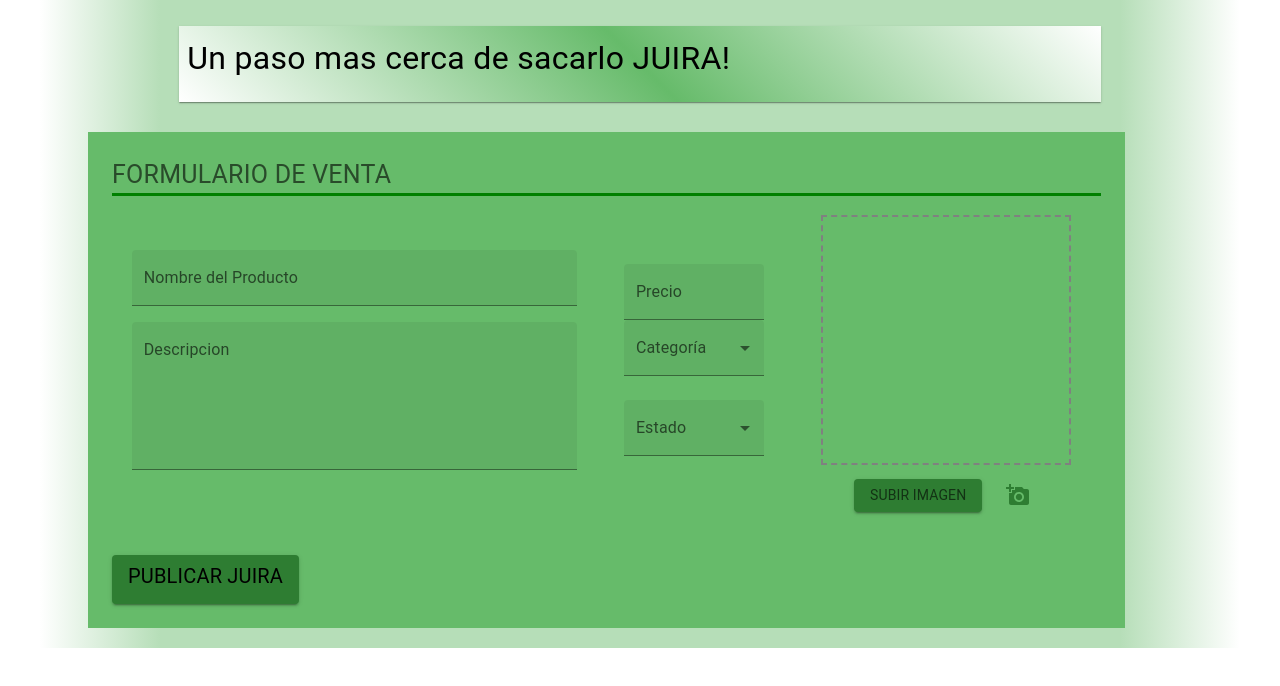
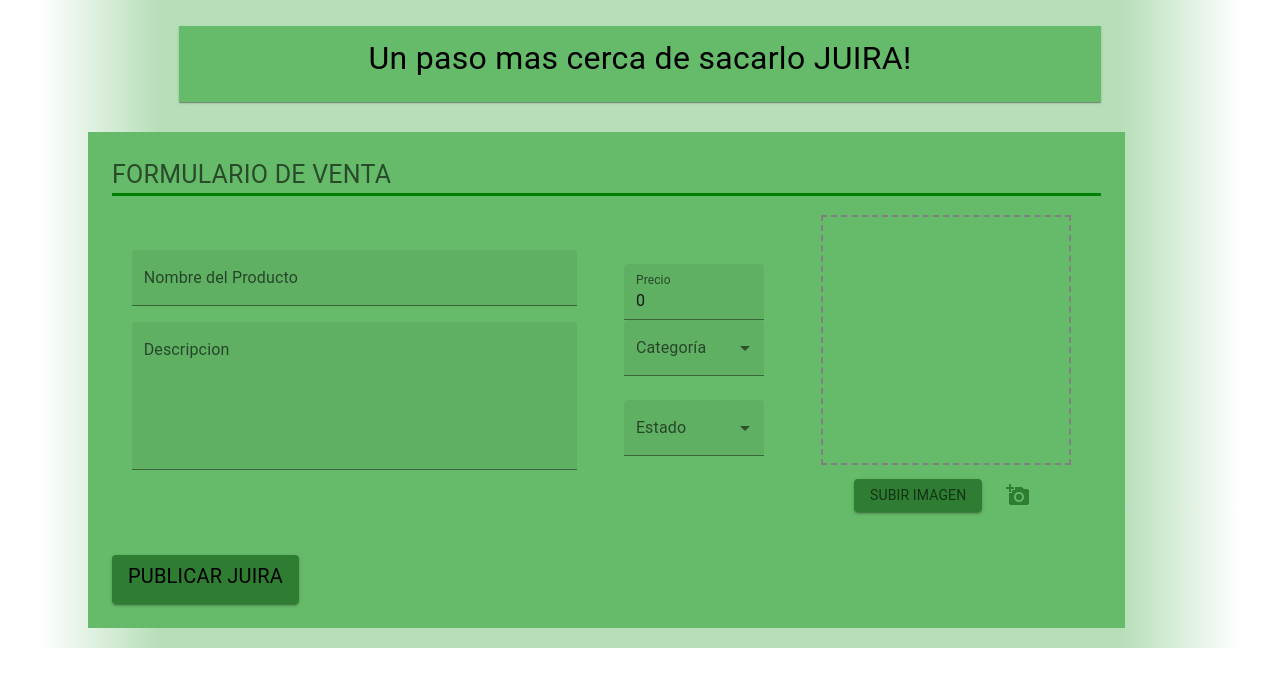
Before and after one commit to jdcm182/PF-Henry-PT07G06-FRONT, a React (Create React App) app in the folder juira/: page /juira/sell in a window 1280 px wide. Shown: the top 686 px of the page. Built offline with nearby package versions, Linux system fonts and the light colour scheme.

Commit message:
Falta handle err y arreglas seteo en cond y cate

```diff
--- a/juira/src/components/SellorEditProduct/SellForm.jsx
+++ b/juira/src/components/SellorEditProduct/SellForm.jsx
@@ -41,6 +41,7 @@ function validate(data) {
 export default function SellForm() {
 
   const categories= useSelector(state=>state.categories)
+  const nameCategories=categories?.map((c)=>c.name)
   const dispatch=useDispatch()
 
   const [error, setError]=useState({})
@@ -85,8 +86,18 @@ export default function SellForm() {
 
 
   const handleOnChange=(e)=>{
+    if (e.target.name === "precio") {
+      setData({
+        ...data,
+        [e.target.name]: Number(e.target.value),
+      });}
+
     setData({...data,
-      [e.target.name]:e.target.value})
+      [e.target.name]:e.target.value}
+      )
+
+      console.log(data)
+
 
       setError(
         validate({...data,
@@ -98,7 +109,13 @@ export default function SellForm() {
 
 
   let handleOnSubmit=(e)=> {
-    // dispatch(publishProd(data))
+
+    // if (Object.values(error).length > 0 || data.name.length===0)
+    // {document.getElementById("myBtn").disabled = true;
+    // alert('Complete todos los campos por favor!')
+    // }
+    // else{
+      // dispatch(publishProd(data)) }
       setData({
         name:'',
       price: 0,
@@ -107,19 +124,18 @@ export default function SellForm() {
       image:'',
       categories:[],
       })
+    setPreviewSource('')
     alert('Tu producto sera Publicado!')
-  }
 
-  function handleOnSubmitButton(e) {
-    e.preventDefault();
-    if (Object.values(error).length > 0 || data.name.length===0)  document.getElementById("myBtn").disabled = true;
-    else document.getElementById("myBtn").disabled = false;
+
 
   }
 
+
+
   return (
 
-    <Container sx={{background: 'linear-gradient( 90deg, white, #b6deb8 10%, #b6deb8 90%, white )', display:'flex', flexDirection: 'column', width: 1, my:0}} onChange={handleOnSubmitButton}>
+    <Container sx={{background: 'linear-gradient( 90deg, white, #b6deb8 10%, #b6deb8 90%, white )', display:'flex', flexDirection: 'column', width: 1, my:0}}>
     <Box sx={{
         my:0.8,
         p:1,
@@ -127,8 +143,9 @@ export default function SellForm() {
         position: 'relative',
         top: 20,
         left: '10%',
-        background: 'linear-gradient(45deg, white, #66bb6a 50%, white)',
+        backgroundColor: '#66bb6a',
         height: 'fit-content',
+        textAlign:'center',
         boxShadow: 1,
         }}>
       <Typography sx={{ fontSize: 32 }} color="black" gutterBottom>
@@ -164,20 +181,23 @@ export default function SellForm() {
       <TextField
           id="filled-multiline-flexible"
           label="Nombre del Producto"
+          name='name'
+          onChange={handleOnChange}
+          value={data.name}
           placeholder="Placeholder"
           multiline
           maxRows={4}
-          value={data.name}
-          onChange={handleOnChange}
           variant="filled"
-          sx={{width:1,}}
-        />
+          sx={{width:1,}}>
+
+      </TextField>
 
   <TextField
           id="filled-multiline-static"
           label="Descripcion"
           multiline
           rows={5}
+          name='description'
           onChange={handleOnChange}
           value={data.description}
           variant="filled"
@@ -192,10 +212,11 @@ export default function SellForm() {
 <TextField
           id="filled-multiline-flexible"
           label="Precio"
+          name='price'
           placeholder="Placeholder"
           multiline
           maxRows={4}
-          value={data.name}
+          value={data.price}
           onChange={handleOnChange}
           variant="filled"
           sx={{width:140, mb:3,}}
@@ -206,15 +227,15 @@ export default function SellForm() {
         <Select
           labelId="demo-simple-select-filled-label"
           id="demo-simple-select-filled"
+          name='categories'
           value={data.categories}
           onChange={handleOnChange}
         >
           <MenuItem value="">
             <em>None</em>
           </MenuItem>
-          <MenuItem value={10}>Ten</MenuItem>
-          <MenuItem value={20}>Twenty</MenuItem>
-          <MenuItem value={30}>Thirty</MenuItem>
+          {nameCategories?.map((nc)=><MenuItem key={nc} value={nc}>{nc}</MenuItem>)}
+
         </Select>
       </FormControl>
 
@@ -223,6 +244,7 @@ export default function SellForm() {
         <Select
           labelId="demo-simple-select-filled-label"
           id="demo-simple-select-filled"
+          name='condition'
           value={data.condition}
           onChange={handleOnChange}
         >
```
Lines whose indentation alone changed are shown as unchanged.
